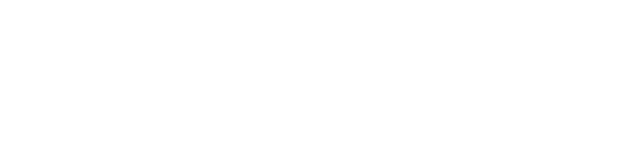
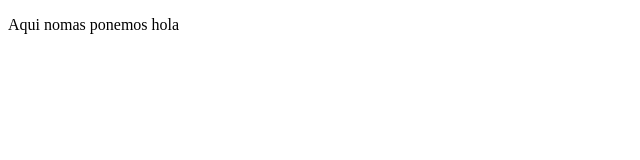
Before and after one commit to noxtla/WebPage, a plain HTML site: page Index.html in a window 1280 px wide. Shown: the whole page, without its empty margins (0-640 px from the left). Drawn offline with Linux system fonts and the light colour scheme.

Commit message:
primer caso

```diff
--- a/Index.html
+++ b/Index.html
@@ -5,6 +5,6 @@
 	<title>Document</title>
 </head>
 <body>
-
+	<p>Aqui nomas ponemos hola</p>
 </body>
 </html>
```
